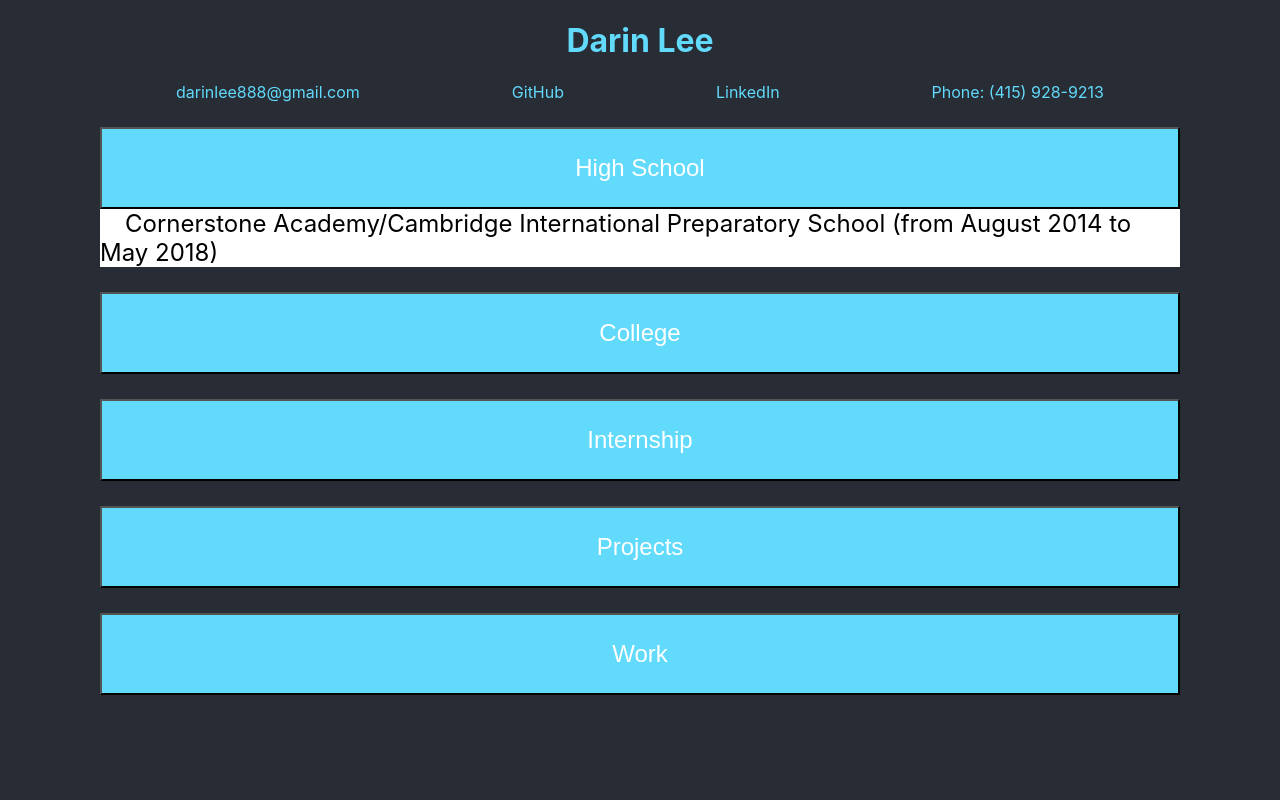
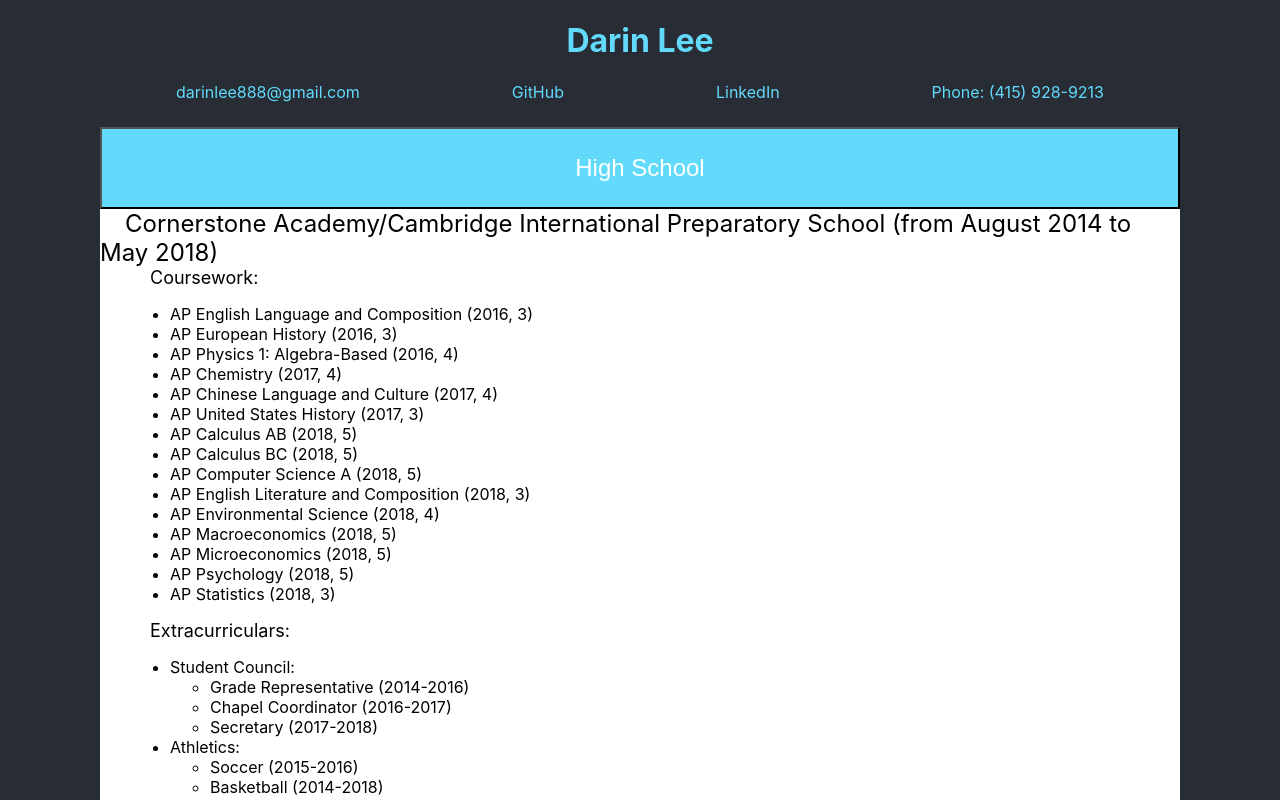
Before and after one commit to darinlee888/react-gh-pages, a React (Create React App) app: page / in a window 1280 px wide. Both pictures are taken after a click on the button "High School". Shown: the top 800 px of the page. Built offline with nearby package versions, Linux system fonts and the light colour scheme.

Commit message:
Added high school info

```diff
--- a/src/App.js
+++ b/src/App.js
@@ -38,6 +38,73 @@ function App() {
         Cambridge International Preparatory School
       </a>
       <span className="title"> (from August 2014 to May 2018)</span>
+      <div className="subtitle">Coursework:</div>
+      <ul className="description">
+        <li>AP English Language and Composition (2016, 3)</li>
+        <li>AP European History (2016, 3)</li>
+        <li>AP Physics 1: Algebra-Based (2016, 4)</li>
+        <li>AP Chemistry (2017, 4)</li>
+        <li>AP Chinese Language and Culture (2017, 4)</li>
+        <li>AP United States History (2017, 3)</li>
+        <li>AP Calculus AB (2018, 5)</li>
+        <li>AP Calculus BC (2018, 5)</li>
+        <li>AP Computer Science A (2018, 5)</li>
+        <li>AP English Literature and Composition (2018, 3)</li>
+        <li>AP Environmental Science (2018, 4)</li>
+        <li>AP Macroeconomics (2018, 5)</li>
+        <li>AP Microeconomics (2018, 5)</li>
+        <li>AP Psychology (2018, 5)</li>
+        <li>AP Statistics (2018, 3)</li>
+      </ul>
+      <div className="subtitle">Extracurriculars:</div>
+      <ul className="description">
+        <li>Student Council:</li>
+        <ul>
+          <li>Grade Representative (2014-2016)</li>
+          <li>Chapel Coordinator (2016-2017)</li>
+          <li>Secretary (2017-2018)</li>
+        </ul>
+        <li>Athletics:</li>
+        <ul>
+          <li>Soccer (2015-2016)</li>
+          <li>Basketball (2014-2018)</li>
+        </ul>
+        <li>Mahjong Club (2015-2018)</li>
+        <li>Super Smash Bros. Club (2016-2018)</li>
+        <li>Theatre/Drama (Including Shooter, 2017)</li>
+        <li>Mock Trial (2017-2018)</li>
+      </ul>
+      <div className="subtitle">Awards and Affiliations:</div>
+      <ul className="description">
+        <li>
+          Departmental Awards (given to the student who best demonstrate passion, capability, and achievement in that discipline):
+        </li>
+        <ul>
+          <li>Religious Studies (2016)</li>
+          <li>Chemistry (2017)</li>
+          <li>Computer Science (2018)</li>
+          <li>Mathematics (2018)</li>
+        </ul>
+        <li>Advanced Placement:</li>
+        <ul>
+          <li>AP Scholar (2016) - scores of 3 or higher on three or more AP Exams</li>
+          <li>
+            AP Scholar With Distinction (2017) - an average score of at least 3.5 on all AP Exams taken, and scores of 3 or
+            higher on five or more of these exams.
+          </li>
+          <li>
+            National AP Scholar (2018) - an average score of at least 4 on all AP Exams taken, and scores of 4 or higher on
+            eight or more of these exams.
+          </li>
+        </ul>
+        <li>
+          Head's List (2018) - seniors with an overall grade point average of 4.00 or greater during their attendance at
+          Cambridge International Preparatory School
+        </li>
+        <li>Founder's Award (2018) - the senior who best combines educational passion with Christian ideals</li>
+        <li>Valedictorian (2018)</li>
+        <li>National Honor Society (2018)</li>
+      </ul>
     </div>;
   }
 
```
